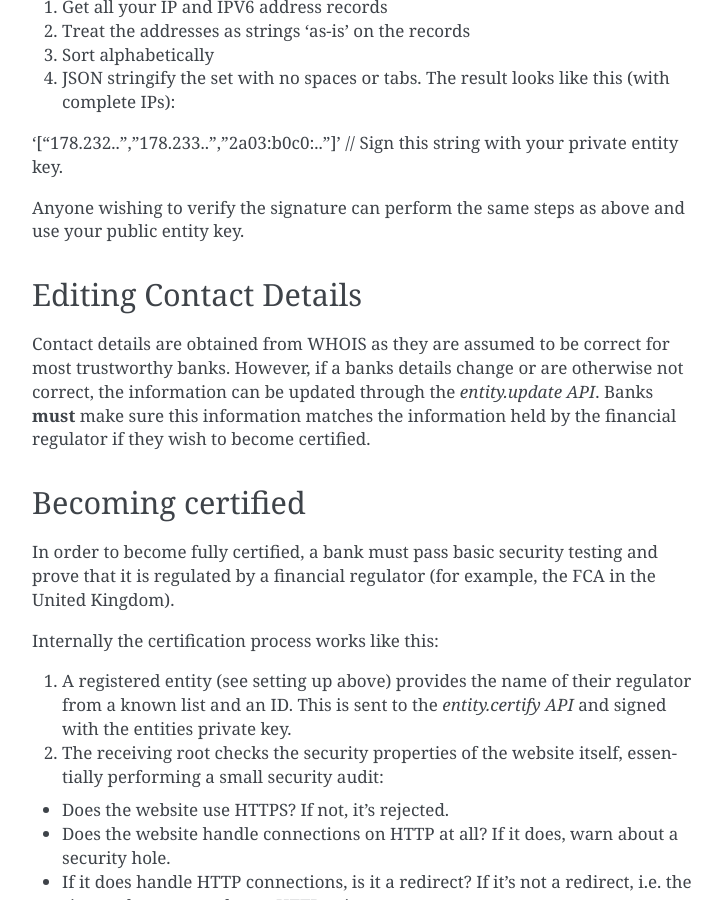
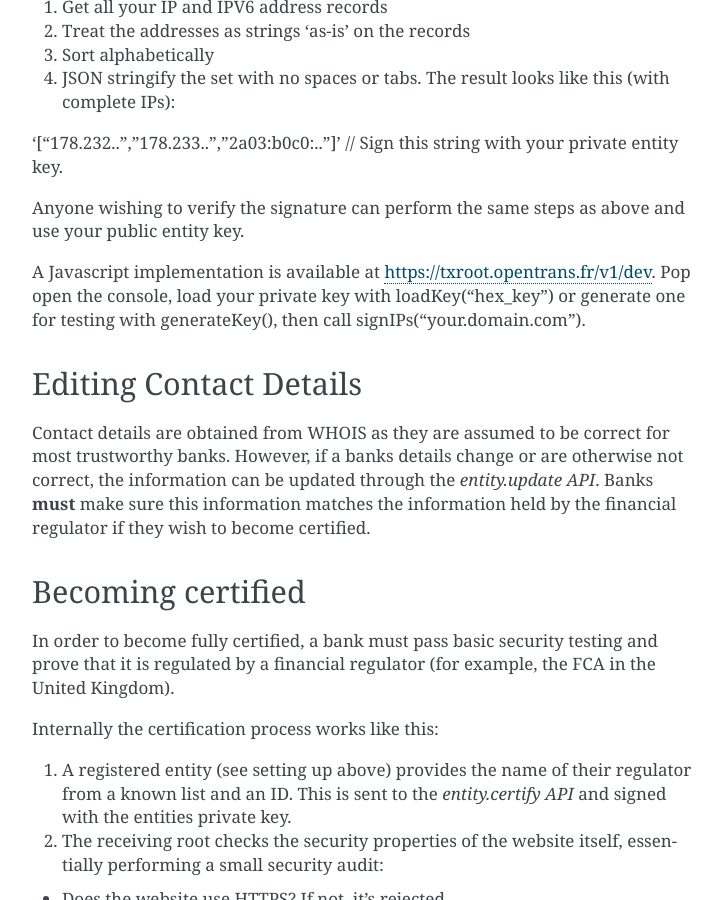
Before and after one commit to OpenTransfr/Core, a Sphinx documentation site: the page built from docs/Banks/index.rst, in a window 1280 px wide and 900 px high, scrolled down 1197 px. Shown: the whole window, without its empty margins (388-1110 px from the left). Built offline with Sphinx 7.4.7, drawn with Linux system fonts in a browser that asks for light colours.

Commit message:
Update index.rst

```diff
--- a/docs/Banks/index.rst
+++ b/docs/Banks/index.rst
@@ -37,6 +37,8 @@ The data to sign is as follows:
 
 Anyone wishing to verify the signature can perform the same steps as above and use your public entity key.
 
+A Javascript implementation is available at https://txroot.opentrans.fr/v1/dev. Pop open the console, load your private key with loadKey("hex_key") or generate one for testing with generateKey(), then call signIPs("your.domain.com").
+
 Editing Contact Details
 -----------------------
 
```
